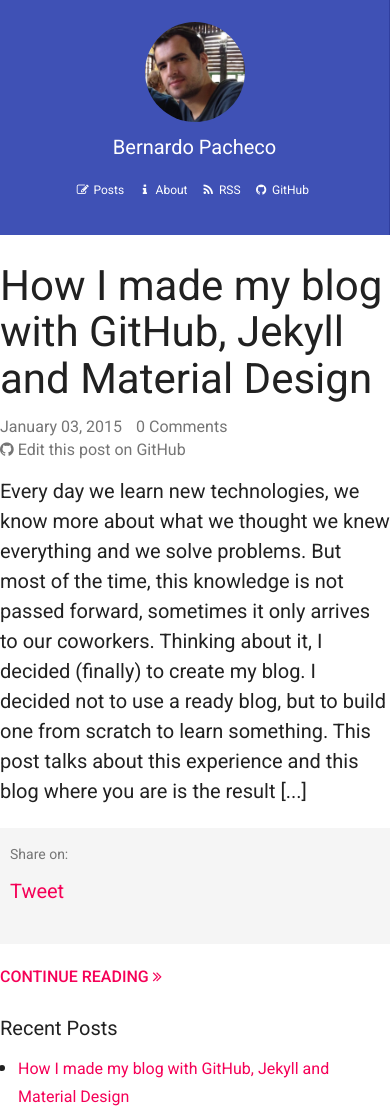
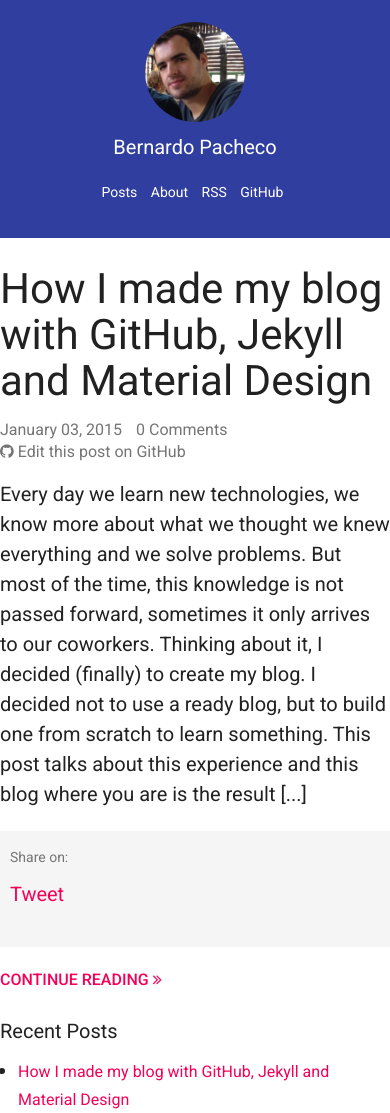
Before and after one commit to bernardopacheco/bernardopacheco.github.io, a Jekyll site: the page built from index.html, in a window 390 px wide. Built offline with Jekyll 4.4.1, drawn with Linux system fonts in a browser that asks for light colours; the list of posts is cut into pages by our own code; comment, search, counter and statistics services are not loaded.

Commit message:
refactor(menu): change responsive layout

```diff
--- a/_includes/header.html
+++ b/_includes/header.html
@@ -13,10 +13,10 @@
     <nav>
 
       <ul id="nav" class="list-inline hidden-md hidden-lg">
-        <li><a href="/"><i class="fa fa-pencil-square-o fa-fw"></i>&nbsp;<span>Posts</span></a></li>
-        <li><a href="/about"><i class="fa fa-info fa-fw"></i>&nbsp;<span>About</span></a></li>
-        <li><a href="{{ site.url }}/feed.xml" target="_blank"><i class="fa fa-rss fa-fw"></i>&nbsp;<span>RSS</span></a></li>
-        <li><a href="//github.com/{{ site.github_username }}" target="_blank"><i class="fa fa-github fa-fw"></i>&nbsp;<span>GitHub</span></a></li>
+        <li><a href="/">Posts</a></li>
+        <li><a href="/about">About</a></li>
+        <li><a href="{{ site.url }}/feed.xml" target="_blank">RSS</a></li>
+        <li><a href="//github.com/{{ site.github_username }}" target="_blank">GitHub</a></li>
       </ul>
 
     </nav>
```
Also changed, not shown: src/css/header.less (+4 -7 lines), assets/bernardopacheco-1.0.0.css.
